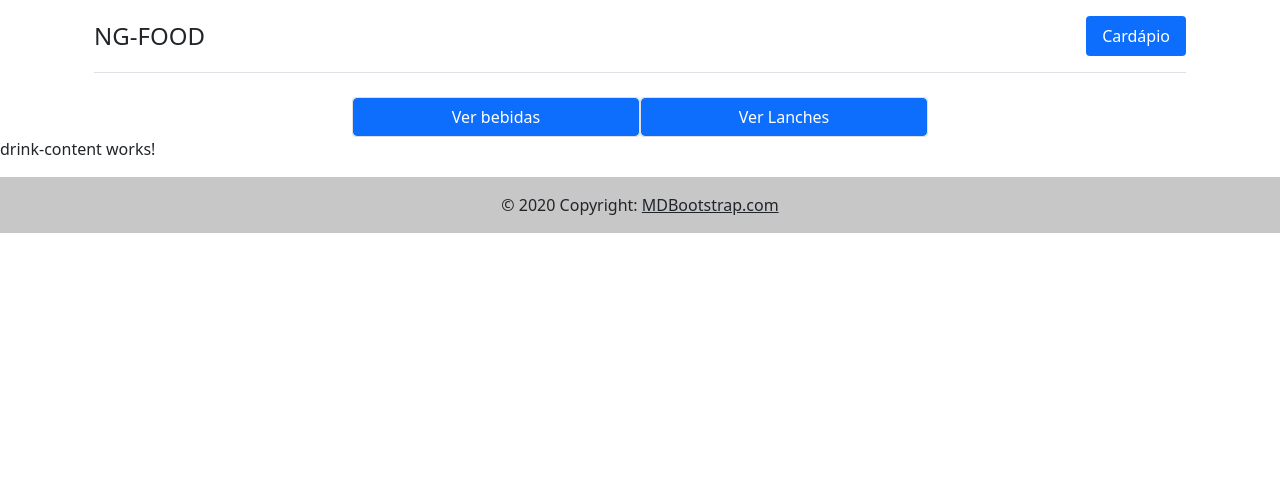
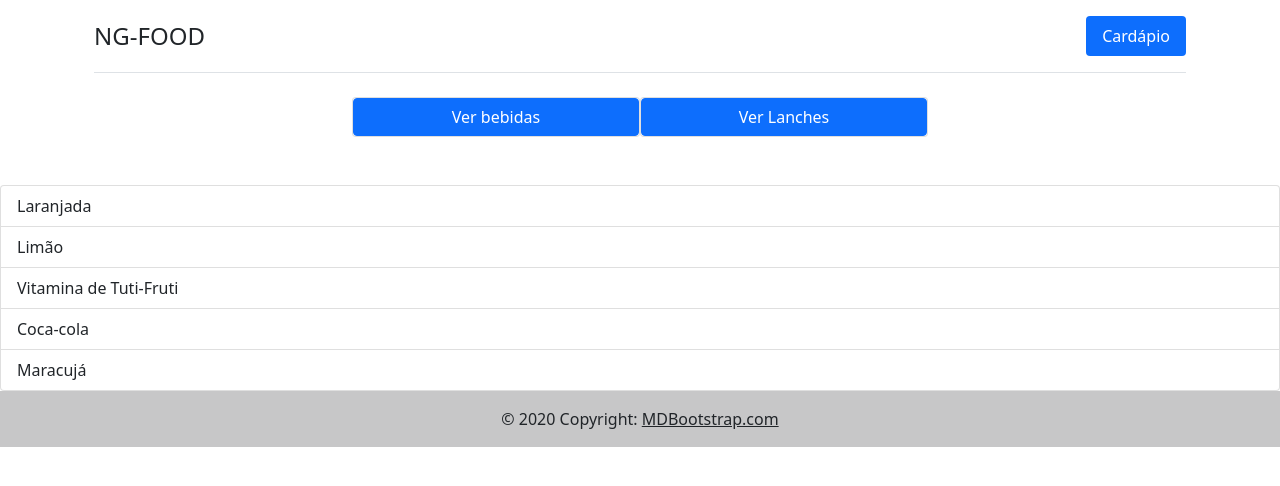
Before and after one commit to Elias0198es/dev-in-house, an Angular app in the folder M1S08/ng-food/: page /drink in a window 1280 px wide. Shown: the top 486 px of the page. Built offline with nearby package versions, Linux system fonts and the light colour scheme.

Commit message:
Add static list in content components

```diff
--- a/M1S08/ng-food/src/app/app.module.ts
+++ b/M1S08/ng-food/src/app/app.module.ts
@@ -10,7 +10,6 @@ import { MainContentComponent } from './content/main-content/main-content.compon
 import { Routes, RouterModule } from '@angular/router';
 
 const routes: Routes = [
-  { path: '', component: AppComponent },
   { path: 'food', component: FoodContentComponent },
   { path: 'drink', component: DrinkContentComponent },
 ];
--- a/M1S08/ng-food/src/app/content/drink-content/drink-content.component.html
+++ b/M1S08/ng-food/src/app/content/drink-content/drink-content.component.html
@@ -1 +1,7 @@
-<p>drink-content works!</p>
+<ul class="list-group mt-5">
+    <li class="list-group-item">Laranjada</li>
+    <li class="list-group-item">Limão</li>
+    <li class="list-group-item">Vitamina de Tuti-Fruti</li>
+    <li class="list-group-item">Coca-cola</li>
+    <li class="list-group-item">Maracujá</li>
+</ul>
--- a/M1S08/ng-food/src/app/content/food-content/food-content.component.html
+++ b/M1S08/ng-food/src/app/content/food-content/food-content.component.html
@@ -1 +1,7 @@
-<p>food-content works!</p>
+<ul class="list-group mt-5">
+    <li class="list-group-item">Batata Frita</li>
+    <li class="list-group-item">Hamburguer</li>
+    <li class="list-group-item">Pizza</li>
+    <li class="list-group-item">Esfira</li>
+    <li class="list-group-item">Torta</li>
+</ul>
--- a/M1S08/ng-food/src/app/content/main-content/main-content.component.html
+++ b/M1S08/ng-food/src/app/content/main-content/main-content.component.html
@@ -1,8 +1,4 @@
-
 <router-outlet>
-    <!-- <ngf-food-content></ngf-food-content>
-    <ngf-drink-content></ngf-drink-content> -->
-
 
     <div class="container d-flex flex-wrap justify-content-center">
 
```
Lines whose indentation alone changed are shown as unchanged.
